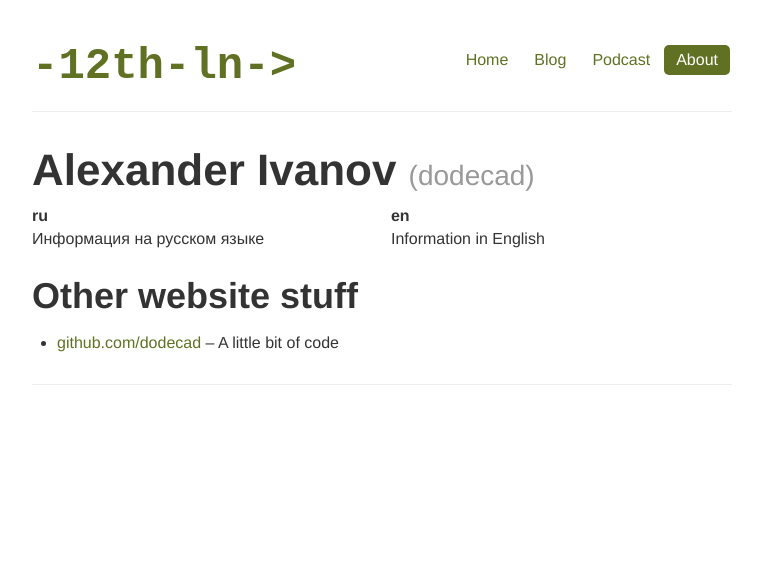
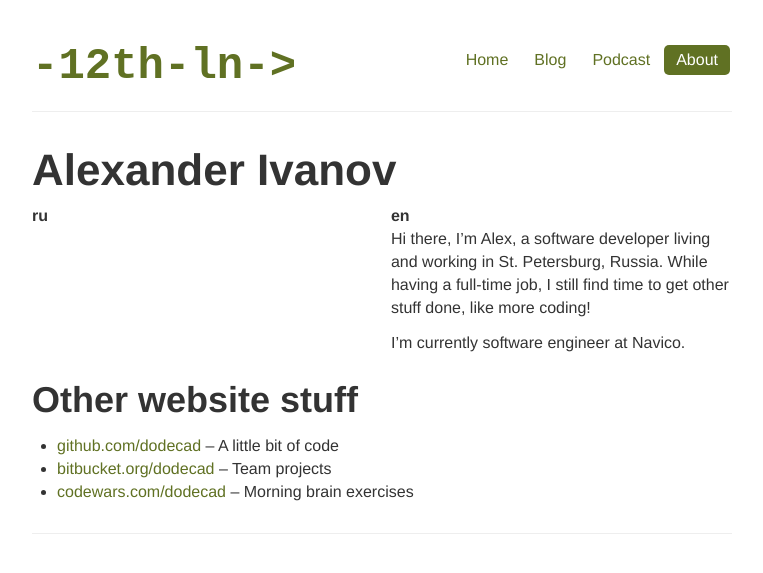
Before and after one commit to sashasyedin/twelfthlane.net, a Jekyll site: the page built from about.md, in a window 1280 px wide. Shown: the top 573 px of the page, without its empty margins (258-1021 px from the left). Built offline with Jekyll 4.4.1, drawn with Linux system fonts in a browser that asks for light colours.

Commit message:
Amended the About page

```diff
--- a/about.md
+++ b/about.md
@@ -2,19 +2,22 @@
 layout: default
 title: About Alexander Ivanov
 ---
-<h1>Alexander Ivanov <small>(dodecad)</small></h1>
+<h1>Alexander Ivanov</h1>
 
 <div class="row-fluid">
 	<div class="span6">
 		<strong>ru</strong>
 		<p>
-			Информация на русском языке
 		</p>
 	</div>
 	<div class="span6">
 		<strong>en</strong>
 		<p>
-			Information in English
+			Hi there, I’m Alex, a software developer living and working in St. Petersburg, Russia.
+			While having a full-time job, I still find time to get other stuff done, like more coding!
+		</p>
+		<p>
+			I’m currently software engineer at Navico.
 		</p>
 	</div>
 </div>
@@ -22,3 +25,5 @@ title: About Alexander Ivanov
 ## Other website stuff
 
 * [github.com/dodecad](https://github.com/dodecad) – A little bit of code
+* [bitbucket.org/dodecad](https://bitbucket.org/dodecad) – Team projects
+* [codewars.com/dodecad](https://codewars.com/users/dodecad) – Morning brain exercises
--- a/blog.html
+++ b/blog.html
@@ -2,6 +2,10 @@
 layout: default
 title: Blog
 ---
+![pointer](/images/pointer.jpg)
+
+<hr>
+
 {% for post in site.posts %}
     <h3><a href="{{ post.url }}">{{ post.title }}</a></h3>
     <p><small><strong>{{ post.date | date: "%B %e, %Y" }}</strong> | {{ post.category }}</small></p>
--- a/index.html
+++ b/index.html
@@ -3,9 +3,9 @@ layout: default
 title: Homepage
 ---
 <div class="jumbotron">
-	<h1>Most important info</h1>
+	<h1>Explore different ways of living</h1>
 	<p class="lead">
-		In so many words
+		but don't forget your own
 	</p>
 </div>
 
```
Also changed, not shown: podcasts.md (+0 -2 lines), images/cassette.jpg, images/pointer.jpg (added).
